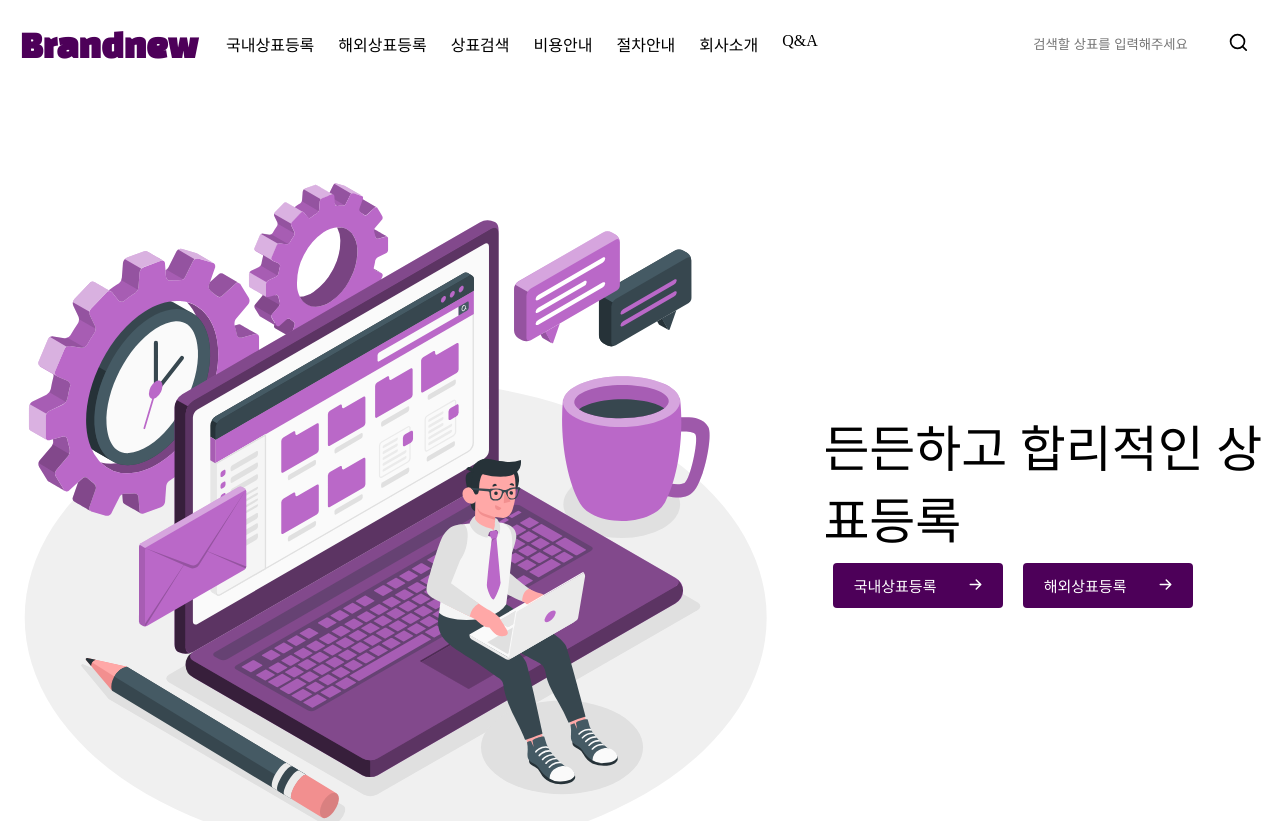
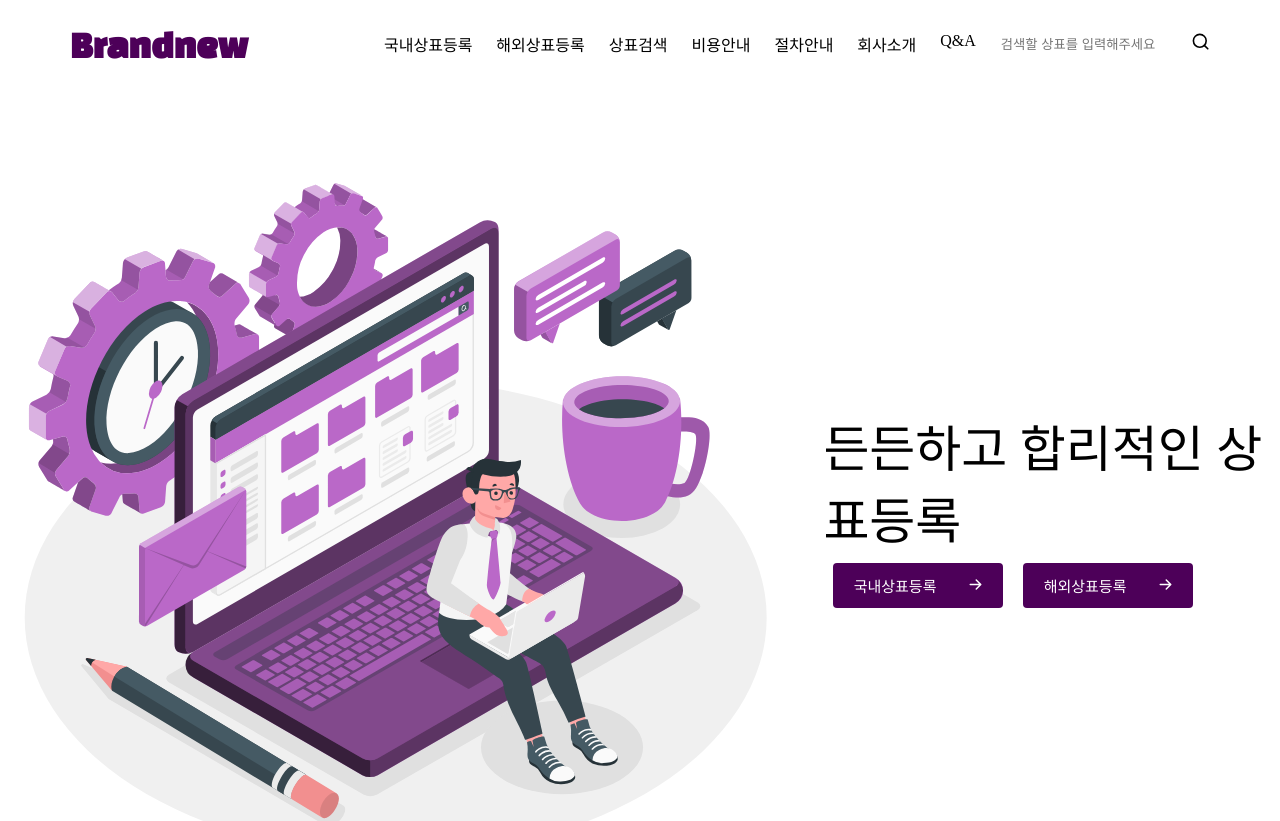
Before and after one commit to galaxyIjinny/capstone, a JavaScript app: page / in a window 1280 px wide. Shown: the top 821 px of the page. Built offline with nearby package versions, Linux system fonts and the light colour scheme; the HTML template or start-up script is replaced by a standard one; a web font is replaced by a local one.

Commit message:
Updae Nav Component

```diff
--- a/src/components/nav/Nav.css
+++ b/src/components/nav/Nav.css
@@ -5,6 +5,7 @@
   justify-content: space-between;
   align-items: center;
   padding: 8px 20px;
+  margin: 0 50px;
 }
 
 a {
@@ -13,7 +14,6 @@ a {
 }
 
 .navbar_logo {
-  margin-right: 1rem;
   font-family: "Changa One", cursive;
   font-weight: 900;
   font-size: 38px;
@@ -24,7 +24,7 @@ a {
 }
 
 .navbar_menu {
-  margin-right: auto;
+  margin-left: auto;
   display: flex;
   align-items: left;
   list-style: none;
@@ -41,19 +41,11 @@ a {
   padding-left: 0;
 }
 
-.navbar_search li {
-  padding: 0px 5px;
-  display: flex;
-}
-
 .navbar_search input[type="text"] {
   height: 25px;
-  border-radius: 4px;
   border: none;
-}
-
-.navbar_search input[type="text"]:focus {
-  border: 0.1rem solid gray;
+  margin: 0 0.5rem;
+  padding: 0px 5px;
 }
 
 button {
@@ -63,11 +55,12 @@ button {
   background-color: white;
 }
 
-@media screen and (max-width: 1100px) {
+@media screen and (max-width: 1150px) {
   .navbar {
     flex-direction: column;
     align-items: flex-start;
     padding: 8px 24px;
+    margin: 0;
   }
   .navbar_menu {
     flex-direction: column;
--- a/src/components/nav/Nav.js
+++ b/src/components/nav/Nav.js
@@ -29,16 +29,15 @@ const Nav = () => {
         <li>
           <Link to="qna">Q&A</Link>
         </li>
-
       </ul>
       <ul className="navbar_search">
         <li>
-          <input type="text" placeholder="검색할 상표를 입력해주세요" />
+          <input type="text" placeholder="검색할 상표를 입력해주세요&nbsp;" />
         </li>
         <li>
-          <button>
-            <FiSearch style={{ fontSize: "1.3rem" }} />
-          </button>
+          <Link to="/search">
+            <FiSearch style={{ fontSize: "1.2rem" }} />
+          </Link>
         </li>
       </ul>
     </div>
```
